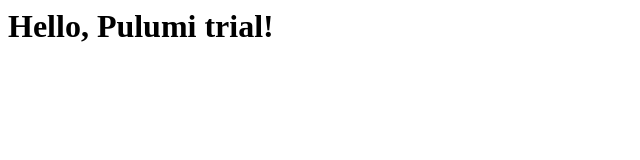
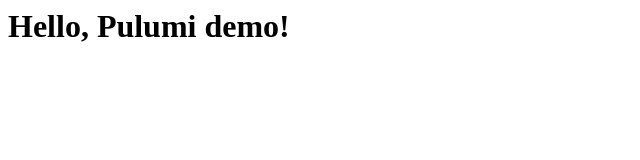
Before and after one commit to ssimmie/todos-platform, a website: page index.html in a window 1280 px wide. Shown: the full height of the page, 0-640 px from the left. Drawn offline with Linux system fonts and the light colour scheme.

Commit message:
Update index.html

```diff
--- a/index.html
+++ b/index.html
@@ -1,5 +1,5 @@
 <html lang="en">
     <body>
-        <h1>Hello, Pulumi trial!</h1>
+        <h1>Hello, Pulumi demo!</h1>
     </body>
 </html>
```
